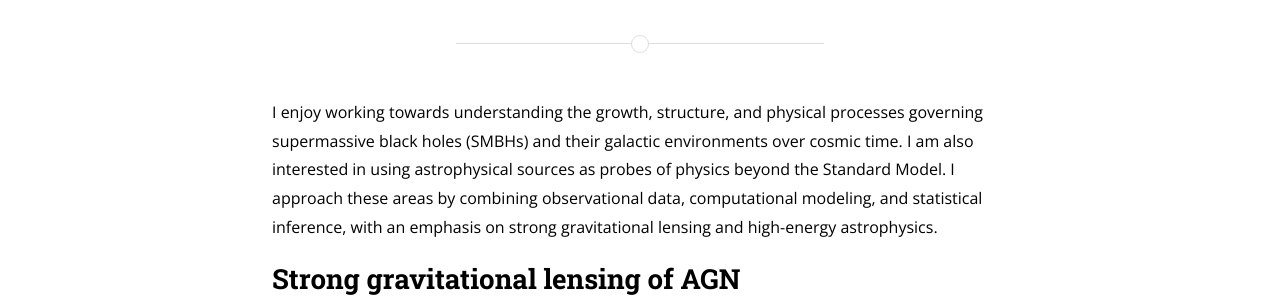
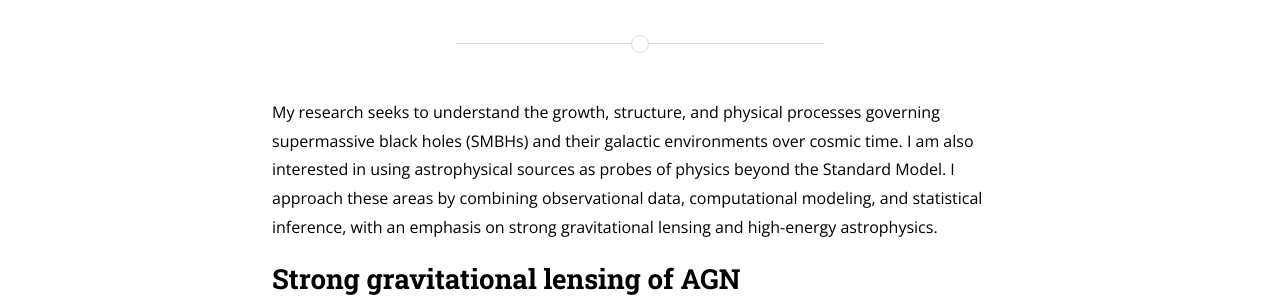
Before and after one commit to jsiskreynes-astro/jsiskreynes-astro.github.io, a Jekyll site: the page built from research.md, in a window 1280 px wide and 900 px high. Shown: the part 167-464 px from the top of the window. Built offline with Jekyll 4.4.1, drawn with Linux system fonts in a browser that asks for light colours; nearby versions of some CDN libraries.

Commit message:
Update research.md

```diff
--- a/research.md
+++ b/research.md
@@ -6,7 +6,7 @@ main_nav: true
 nav_order: 2
 ---
 
-I enjoy working towards understanding the growth, structure, and physical processes governing supermassive black holes (SMBHs) and their galactic environments over cosmic time. I am also interested in using astrophysical sources as probes of physics beyond the Standard Model. I approach these areas by combining observational data, computational modeling, and statistical inference, with an emphasis on strong gravitational lensing and high-energy astrophysics.
+My research seeks to understand the growth, structure, and physical processes governing supermassive black holes (SMBHs) and their galactic environments over cosmic time. I am also interested in using astrophysical sources as probes of physics beyond the Standard Model. I approach these areas by combining observational data, computational modeling, and statistical inference, with an emphasis on strong gravitational lensing and high-energy astrophysics.
 
 ## Strong gravitational lensing of AGN
 
```
